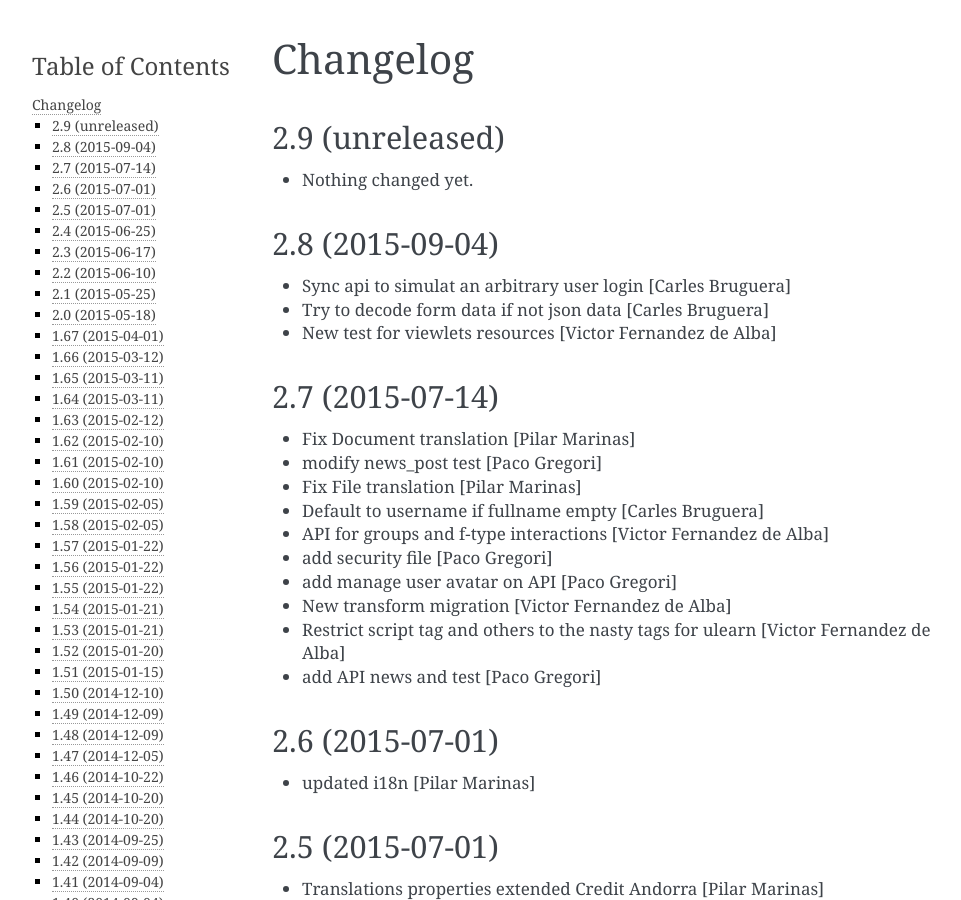
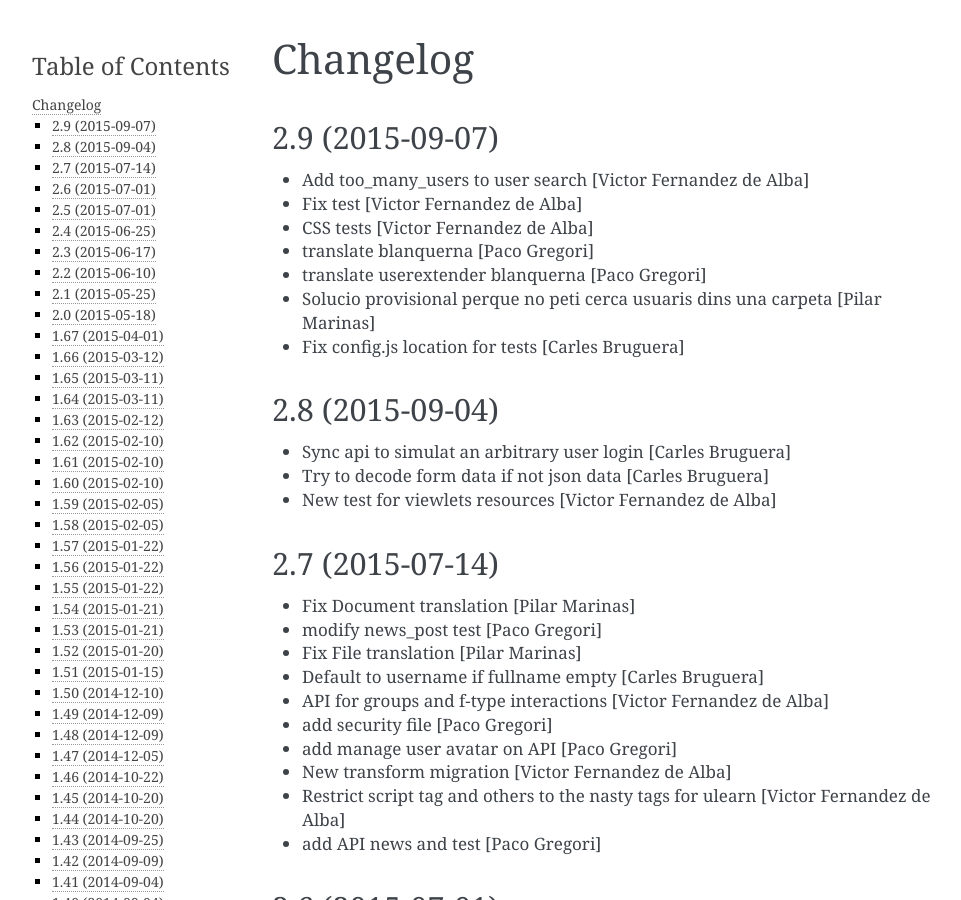
Before and after one commit to UPCnet/ulearn.core, a Sphinx documentation site: the page built from docs/HISTORY.rst, in a window 1280 px wide and 900 px high. Shown: the whole window, without its empty margins (148-1109 px from the left). Built offline with Sphinx 7.4.7, drawn with Linux system fonts in a browser that asks for light colours; pages that are not in the unit, such as notebooks, are missing from menus.

Commit message:
Preparing release 2.9

```diff
--- a/docs/HISTORY.rst
+++ b/docs/HISTORY.rst
@@ -1,11 +1,16 @@
 Changelog
 =========
 
-2.9 (unreleased)
+2.9 (2015-09-07)
 ----------------
 
-- Nothing changed yet.
-
+* Add too_many_users to user search [Victor Fernandez de Alba]
+* Fix test [Victor Fernandez de Alba]
+* CSS tests [Victor Fernandez de Alba]
+* translate blanquerna [Paco Gregori]
+* translate userextender blanquerna [Paco Gregori]
+* Solucio provisional perque no peti cerca usuaris dins una carpeta [Pilar Marinas]
+* Fix config.js location for tests [Carles Bruguera]
 
 2.8 (2015-09-04)
 ----------------
--- a/setup.py
+++ b/setup.py
@@ -1,7 +1,7 @@
 from setuptools import setup, find_packages
 import os
 
-version = '2.9.dev0'
+version = '2.9'
 
 README = open('README.rst').read()
 HISTORY = open(os.path.join('docs', 'HISTORY.rst')).read()
```
